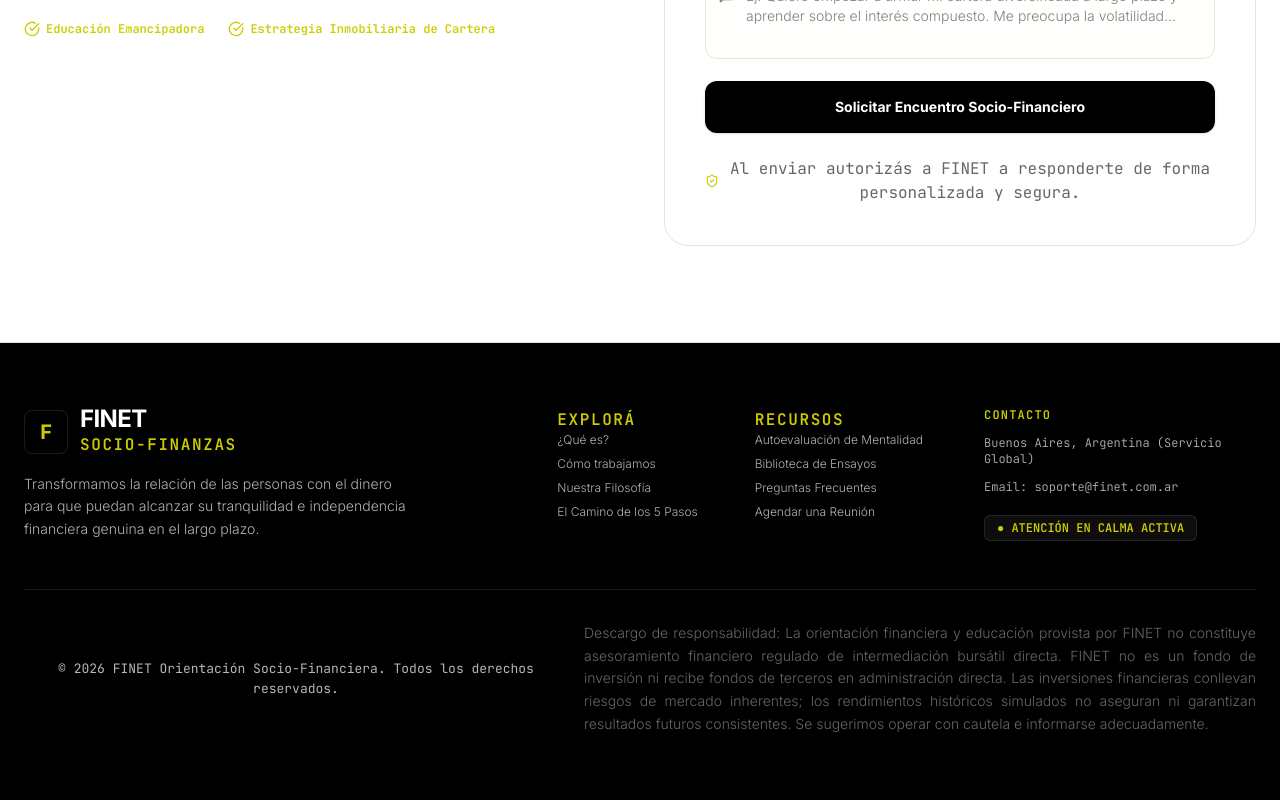
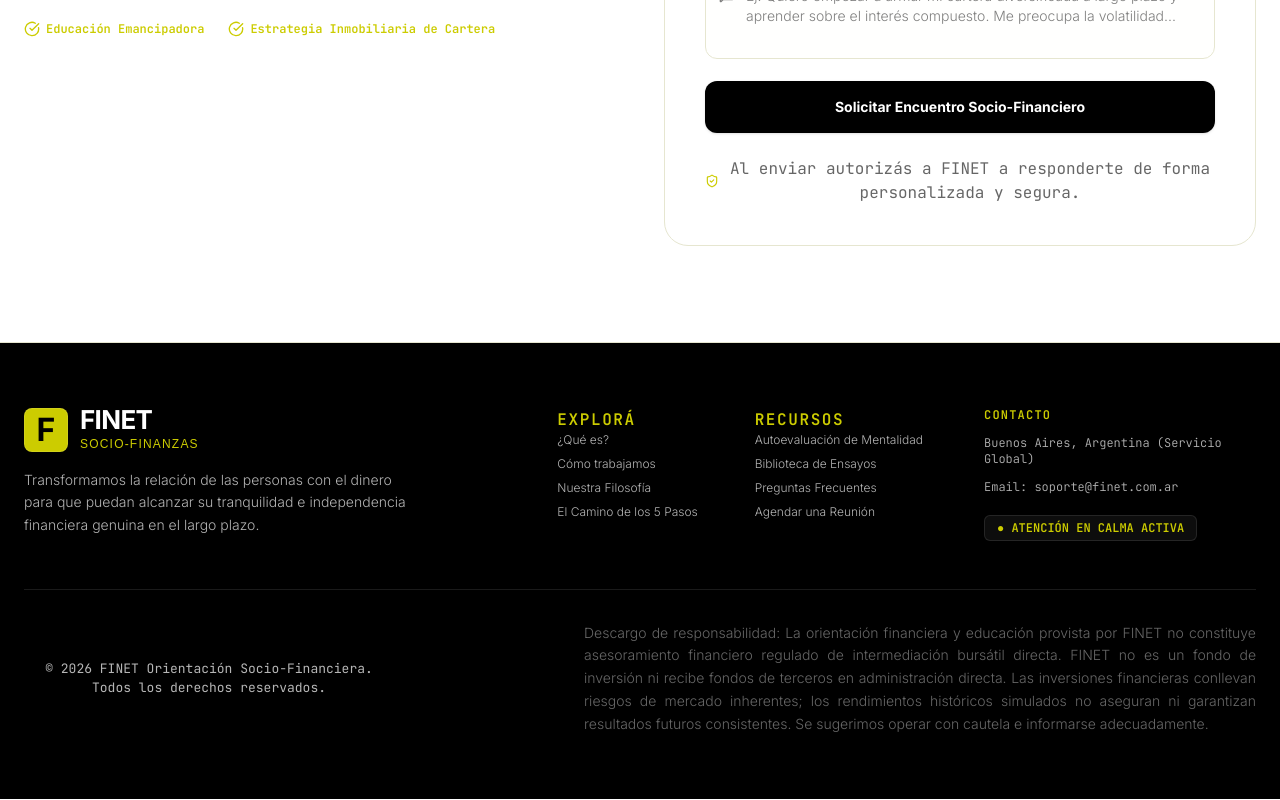
Before and after one commit to willymorinigo/FINET-Web, a React (Vite) app: page / in a window 1280 px wide. Shown: the part 11023-11823 px from the top of the page. Built offline with nearby package versions, Linux system fonts and the light colour scheme.

Commit message:
Add files via upload

```diff
--- a/src/App.tsx
+++ b/src/App.tsx
@@ -1268,16 +1268,16 @@ export default function App() {
             <div className="md:col-span-5 space-y-4 text-left">
               <div className="flex items-center gap-3">
                 {/* Square Logo with F */}
-                <div className="h-[44px] w-[44px] bg-black rounded-lg flex items-center justify-center shrink-0 border border-white/10 shadow-xs">
-                  <span className="text-[#cccc00] font-serif font-bold text-xl leading-none select-none">
+                <div className="h-[44px] w-[44px] bg-black rounded-lg flex items-center justify-center shrink-0 border border-white/10 shadow-xs" style={{ backgroundColor: '#cccc00' }}>
+                  <span className="text-[#cccc00] font-serif font-bold text-xl leading-none select-none" style={{ backgroundColor: '#cccc00', color: '#000000', fontSize: '32px' }}>
                     F
                   </span>
                 </div>
                 <div className="flex flex-col text-left">
-                  <span className="font-serif font-bold text-2xl tracking-tight text-white leading-none">
+                  <span className="font-serif font-bold text-2xl tracking-tight text-white leading-none" style={{ fontSize: '26px' }}>
                     FINET
                   </span>
-                  <span className="font-mono text-3xs text-brand-accent tracking-widest uppercase mt-0.5 font-bold">
+                  <span className="font-mono text-3xs text-brand-accent tracking-widest uppercase mt-0.5 font-bold" style={{ fontFamily: 'Arial', fontWeight: 'normal', fontSize: '12px' }}>
                     Socio-Finanzas
                   </span>
                 </div>
@@ -1326,7 +1326,7 @@ export default function App() {
 
           {/* Legal Footnote copies */}
           <div className="pt-8 flex flex-col md:flex-row justify-between items-center gap-4 text-3xs text-white/40 text-center font-mono">
-            <div className="text-center text-[13px] text-[#b6b6b6]">
+            <div className="text-center text-[13px] text-[#b6b6b6]" style={{ width: '370px' }}>
               &copy; {new Date().getFullYear()} FINET Orientación Socio-Financiera. Todos los derechos reservados.
             </div>
             <div className="max-w-2xl text-justify leading-relaxed font-light font-sans text-[14px]">
```
